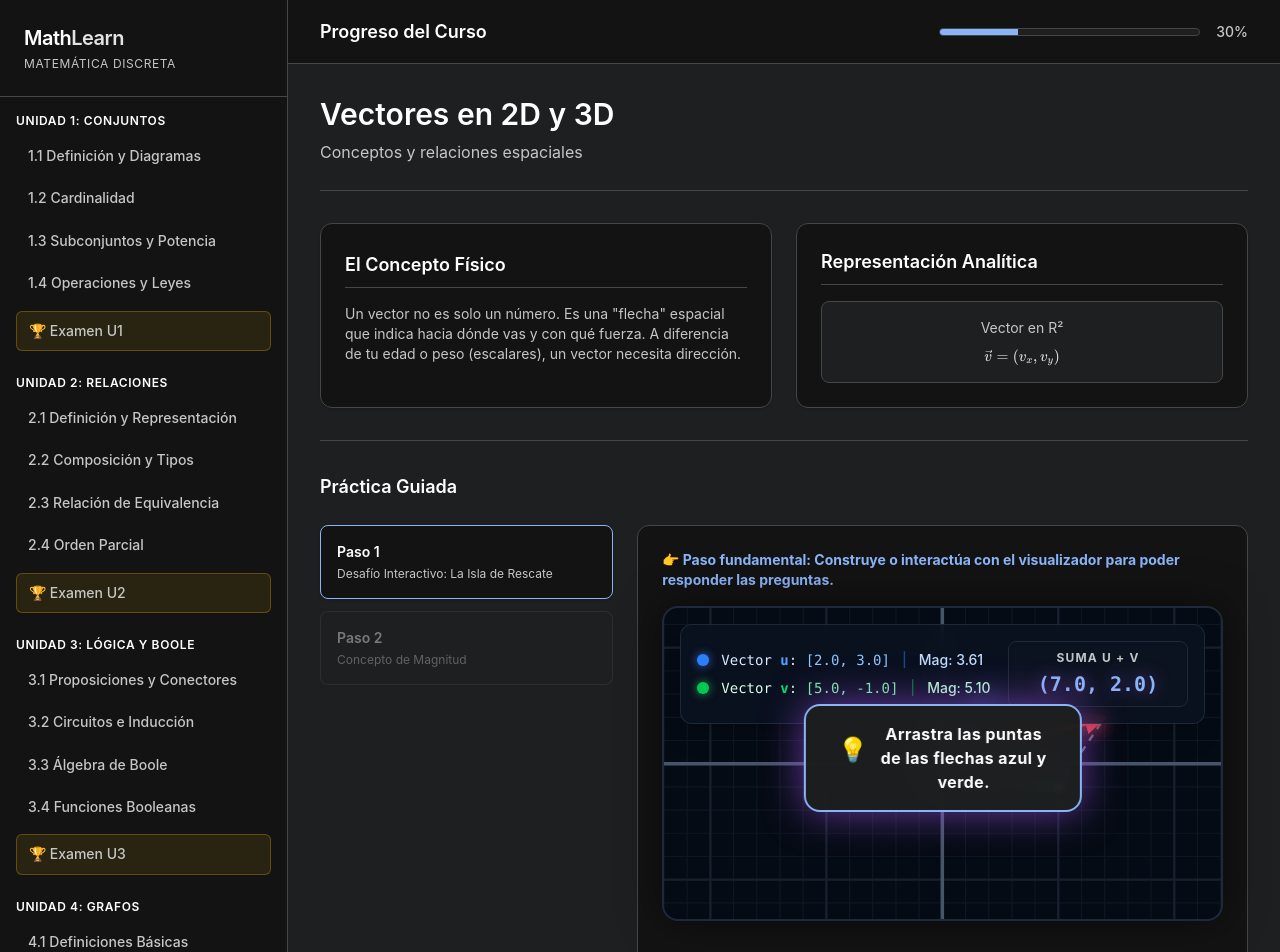
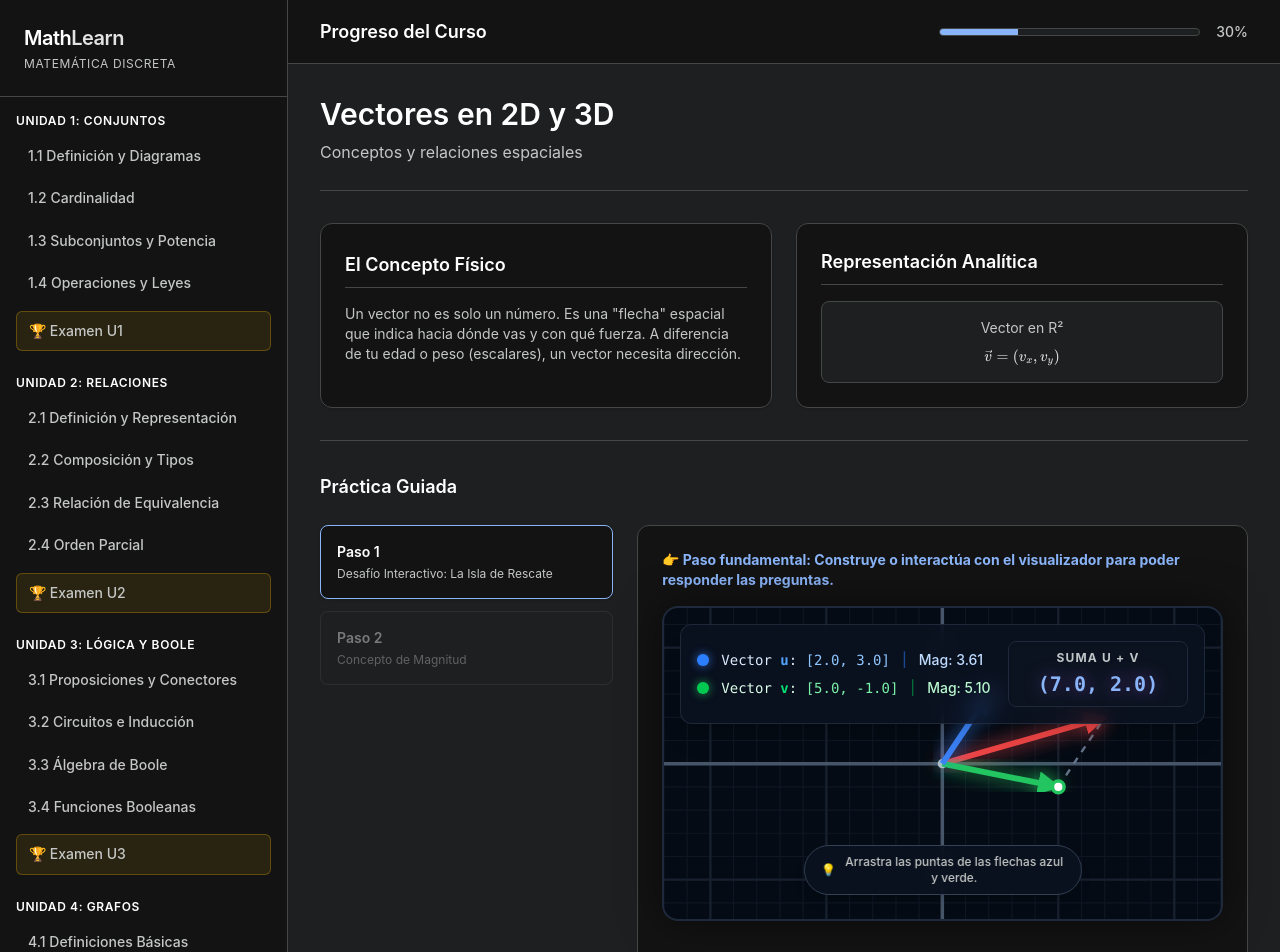
Before and after one commit to juniorfernandez0002-dot/Resumen, a Vue app in the folder frontend/: page /modulo/5-1 in a window 1280 px wide. Shown: the top 952 px of the page. Built offline with nearby package versions, Linux system fonts and the light colour scheme.

Commit message:
Move VectorInteractive message to bottom corner so it doesn't block the grid

```diff
--- a/frontend/src/components/VectorInteractive.vue
+++ b/frontend/src/components/VectorInteractive.vue
@@ -50,10 +50,13 @@
       </div>
     </div>
 
-    <!-- Mensaje UI superior -->
-    <div v-if="message" class="absolute top-24 left-1/2 -translate-x-1/2 bg-app-bg/95 backdrop-blur-xl border-2 border-app-primary text-white px-8 py-4 rounded-2xl text-center text-sm font-bold z-20 shadow-[0_0_40px_rgba(168,85,247,0.6)] max-w-[80%] flex items-center gap-3">
-      <span class="text-2xl animate-bounce">💡</span>
-      <span class="text-base tracking-wide">{{ message }}</span>
+    <!-- Mensaje UI -->
+    <div v-if="message" :class="[
+      'absolute left-1/2 -translate-x-1/2 bg-[#0B1221]/90 backdrop-blur-md border border-[#334155] text-app-text-muted px-4 py-2 rounded-full text-center text-xs font-medium z-20 shadow-lg max-w-[90%] flex items-center gap-2 pointer-events-none',
+      mode === 'parametric' ? 'bottom-28' : 'bottom-6'
+    ]">
+      <span class="text-app-primary">💡</span>
+      <span>{{ message }}</span>
     </div>
 
     <!-- Lienzo SVG (Ratio 1:1, Slice mode para llenar sin deformar) -->
```
